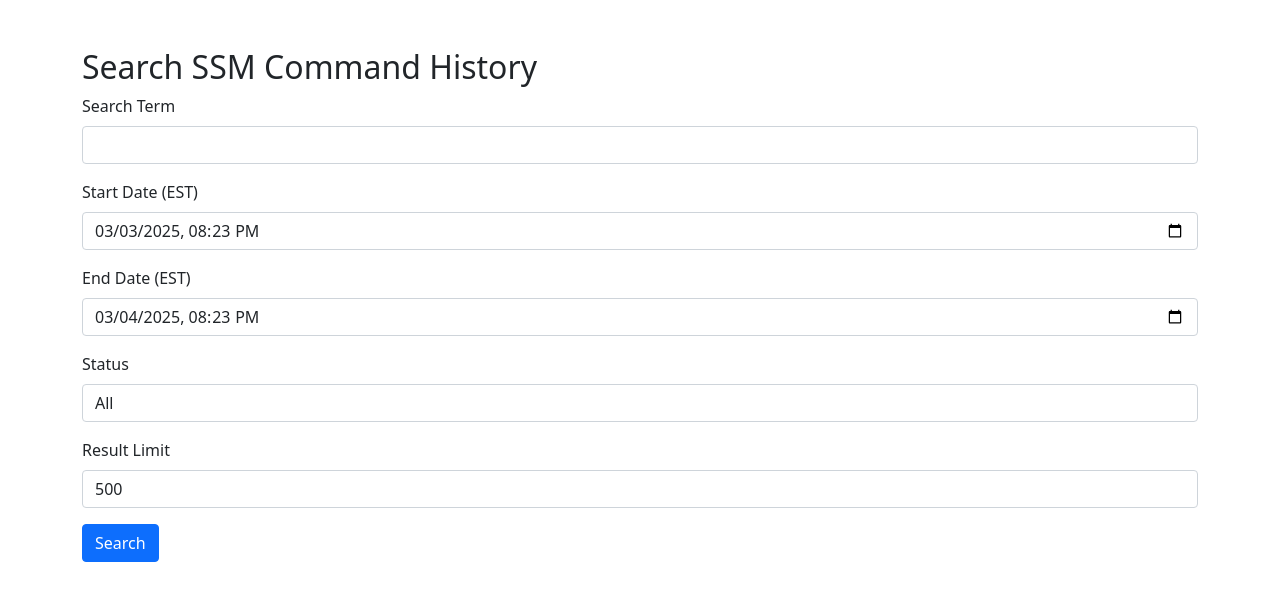
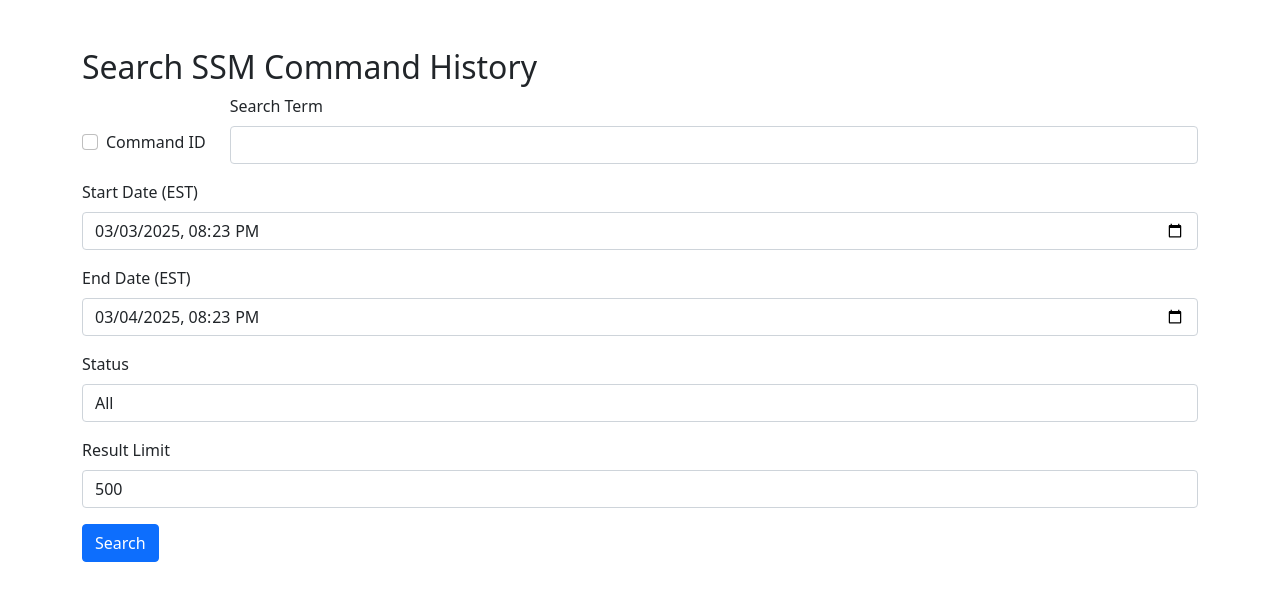
Before and after one commit to paramraghavan/aws-one-view, a Flask app: page / in a window 1280 px wide. Shown: the top 601 px of the page. Run offline with Flask 2, Linux system fonts and the light colour scheme.

Commit message:
pass in command id as argument

```diff
--- a/projects/ssm-and-cloudwatchlogs/app.py
+++ b/projects/ssm-and-cloudwatchlogs/app.py
@@ -35,10 +35,12 @@
     return est_dt.astimezone(utc)
 
 
-def get_command_history(ssm_client, search_term, start_time, end_time, limit=500):
+def get_command_history(ssm_client, search_term, start_time, end_time, status_filter="", limit=500):
     paginator = ssm_client.get_paginator('list_commands')
     command_list = []
-    result_limit = 500
+
+    # Use the provided limit instead of hardcoding 500
+    result_limit = limit
 
     for page in paginator.paginate():
         for command in page['Commands']:
@@ -46,6 +48,10 @@
                 return command_list, True
 
             if start_time <= command['RequestedDateTime'] <= end_time:
+                # Apply status filter if provided
+                if status_filter and command['Status'] != status_filter:
+                    continue
+
                 if 'Comment' in command and search_term.lower() in command['Comment'].lower():
                     command_list.append({
                         'CommandId': command['CommandId'],
@@ -98,9 +104,20 @@
 
 
 @app.route('/', methods=['GET', 'POST'])
+@app.route('/', methods=['GET', 'POST'])
 def index():
     if request.method == 'POST':
         search_term = request.form['search_term']
+
+        # Check if the is_command_id checkbox was selected
+        is_command_id = 'is_command_id' in request.form
+
+        # If it's a command ID, redirect to the command details page
+        if is_command_id:
+            from flask import redirect, url_for
+            return redirect(url_for('get_command_details', command_id=search_term))
+
+        # Otherwise, proceed with the normal search functionality
         start_date = datetime.strptime(request.form['start_date'], '%Y-%m-%dT%H:%M')
         end_date = datetime.strptime(request.form['end_date'], '%Y-%m-%dT%H:%M')
 
@@ -108,8 +125,11 @@
         end_utc = convert_to_utc(end_date)
 
         result_limit = int(request.form.get('result_limit', 500))
+        status_filter = request.form.get('status', '')
+
         ssm, _ = init_aws_clients()
-        commands, limit_reached = get_command_history(ssm, search_term, start_utc, end_utc, limit=result_limit)
+        commands, limit_reached = get_command_history(ssm, search_term, start_utc, end_utc, status_filter=status_filter,
+                                                      limit=result_limit)
 
         return render_template('results.html', commands=commands, limit_reached=limit_reached)
 
--- a/projects/ssm-and-cloudwatchlogs/templates/index.html
+++ b/projects/ssm-and-cloudwatchlogs/templates/index.html
@@ -9,8 +9,20 @@
         <h2>Search SSM Command History</h2>
         <form method="POST">
             <div class="mb-3">
-                <label for="search_term" class="form-label">Search Term</label>
-                <input type="text" class="form-control" id="search_term" name="search_term" required>
+                <div class="row">
+                    <div class="col-auto d-flex align-items-end mb-2">
+                        <div class="form-check">
+                            <input class="form-check-input" type="checkbox" id="is_command_id" name="is_command_id">
+                            <label class="form-check-label" for="is_command_id">
+                                Command ID
+                            </label>
+                        </div>
+                    </div>
+                    <div class="col">
+                        <label for="search_term" class="form-label">Search Term</label>
+                        <input type="text" class="form-control" id="search_term" name="search_term" required>
+                    </div>
+                </div>
             </div>
             <div class="mb-3">
                 <label for="start_date" class="form-label">Start Date (EST)</label>
```
